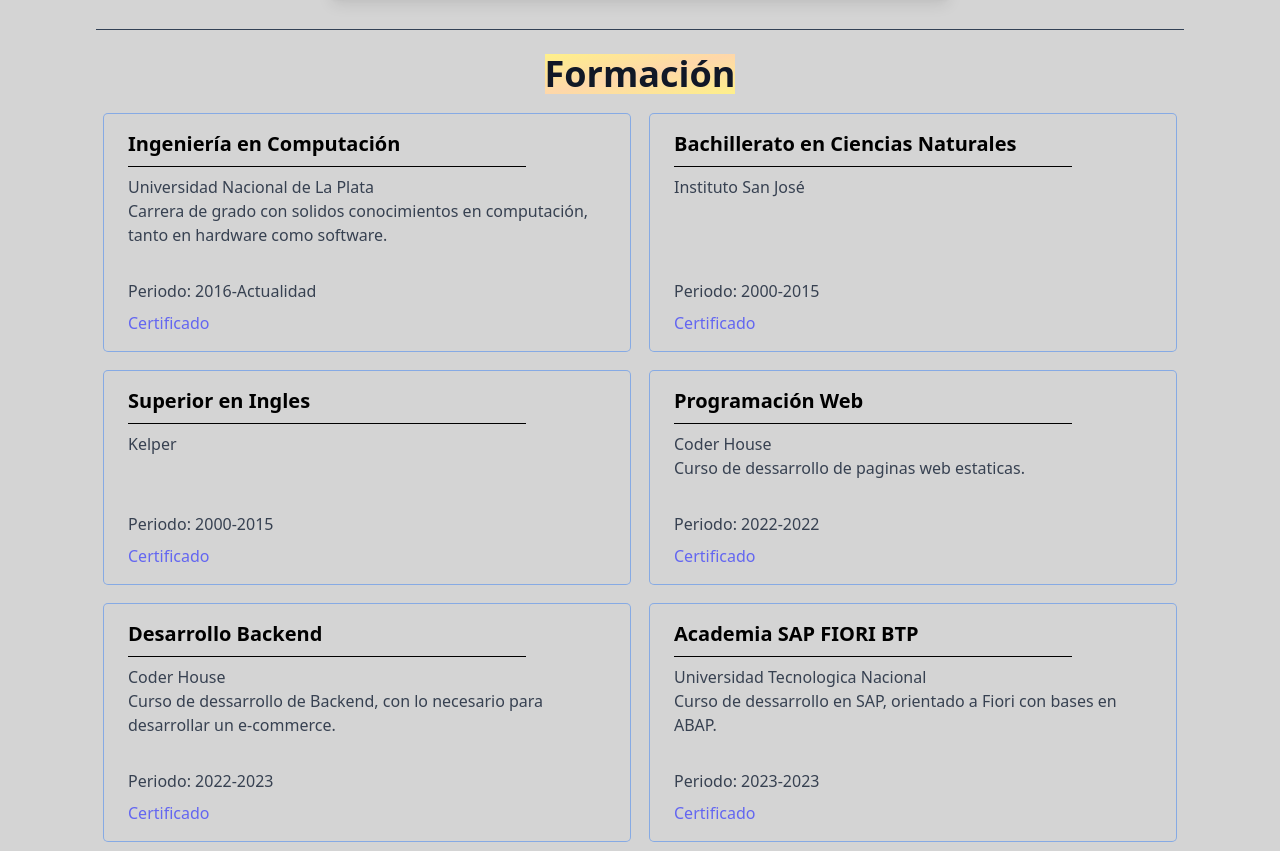
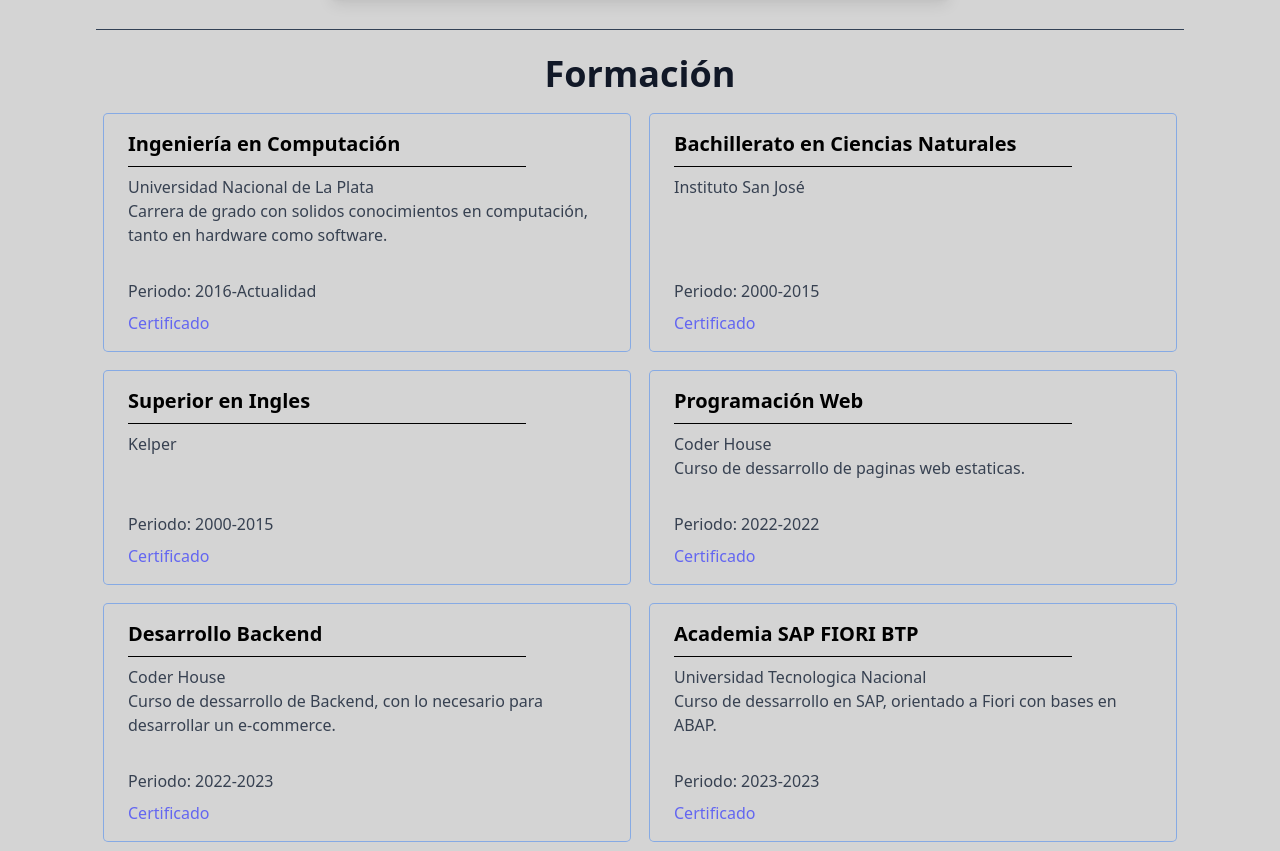
Before and after one commit to AlvaroAFricke/Portfolio, an Astro site: page / in a window 1280 px wide. Shown: the part 2352-3203 px from the top of the page. Built offline with nearby package versions, Linux system fonts and the light colour scheme; Astro itself is replaced by a stand-in of ours.

Commit message:
Update Formacion.astro

```diff
--- a/src/components/Formacion.astro
+++ b/src/components/Formacion.astro
@@ -6,7 +6,7 @@ import FormacionItem from "../components/FormacionItem.astro";
 <section id="Formacion" class="formacion mx-2">
   <div class="pb-8 pt-6 flex items-center align-middle flex-col mx-2 md:mx-24">
     <h1
-      class="text-4xl font-bold text-center text-gray-900 bg-gradient-to-tl from-yellow-200 via-orange-200 to-yellow-200"
+      class="text-4xl font-bold text-center text-gray-900"
     >
       Formación
     </h1>
```
